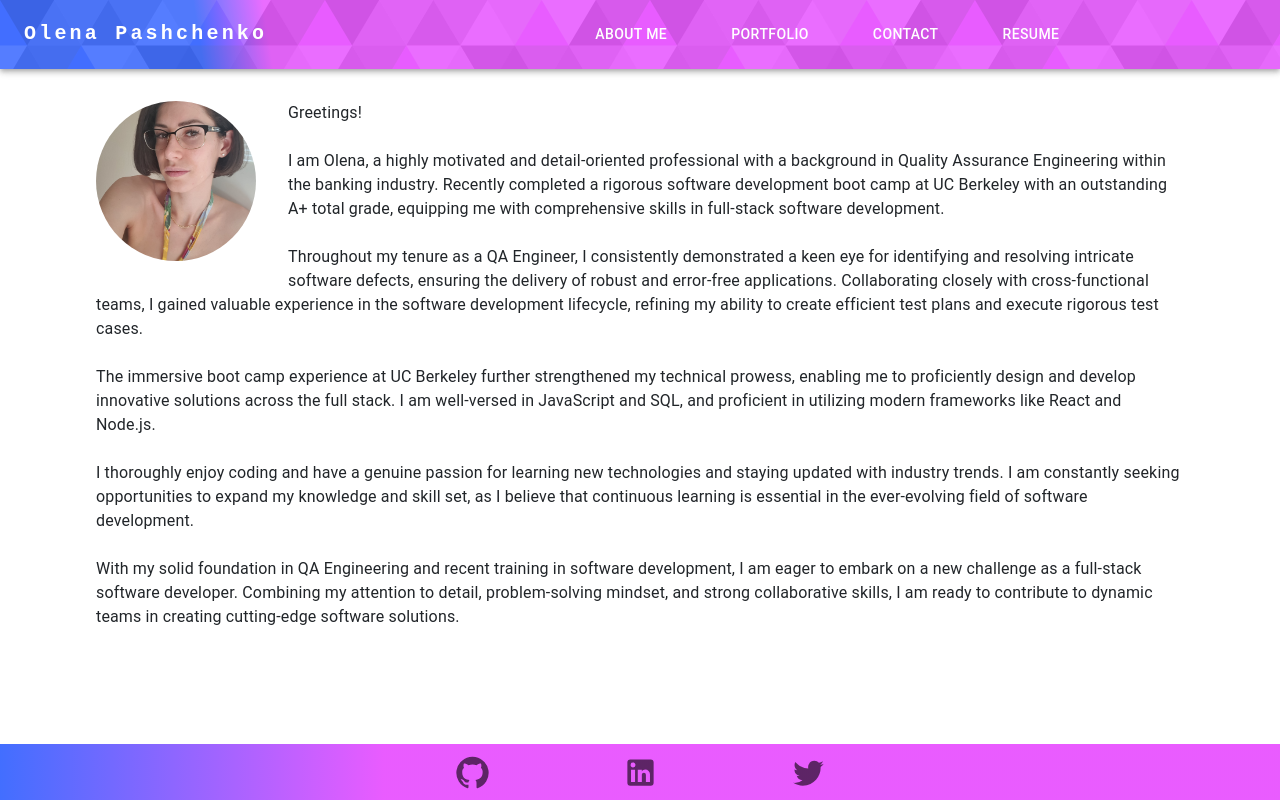
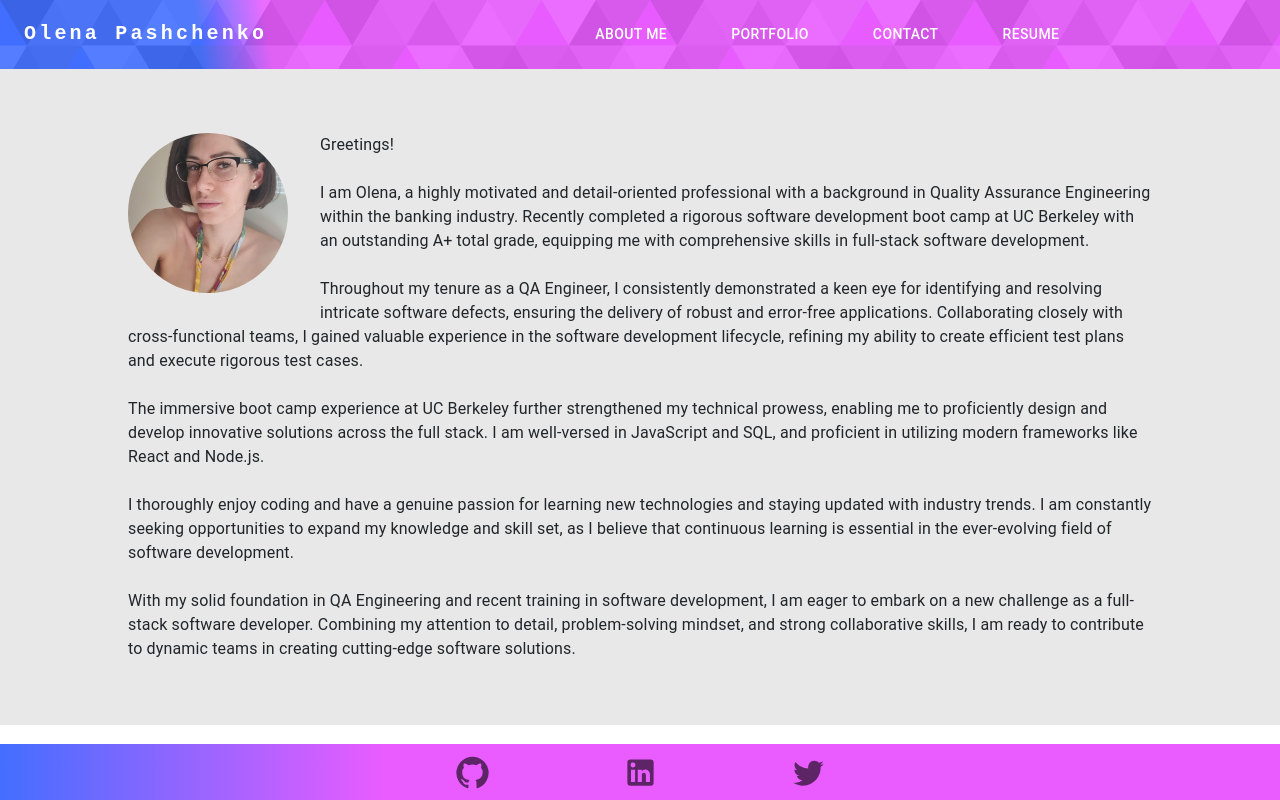
Before and after one commit to UserOlena/portfolio_react, a React (Create React App) app: page / in a window 1280 px wide. Built offline with nearby package versions, Linux system fonts and the light colour scheme.

Commit message:
Change header/main parent display property to flex. Add background to main.

```diff
--- a/package.json
+++ b/package.json
@@ -5,6 +5,7 @@
   "dependencies": {
     "@emotion/react": "^11.11.1",
     "@emotion/styled": "^11.11.0",
+    "@material-ui/core": "^4.12.4",
     "@mui/icons-material": "^5.11.16",
     "@mui/material": "^5.13.6",
     "bootstrap": "^5.3.0",
--- a/src/components/Navbar.js
+++ b/src/components/Navbar.js
@@ -41,7 +41,13 @@ export function Navbar() {
     }
 
     return (
-        <div>
+        <div
+            style={{
+                display: 'flex',
+                flexFlow: 'column',
+                width: '100%',
+            }}
+        >
             <AppBar
                 position="static"
                 sx={{
@@ -142,7 +148,13 @@ export function Navbar() {
                     </Toolbar>
                 </Container>
             </AppBar>
-            <main>
+            <main
+                style={{
+                    width: '100%',
+                    padding: '2rem',
+                    backgroundColor: '#e8e8e8',
+                }}
+            >
                 {renderChosenSection()}
             </main>
         </div>
```
